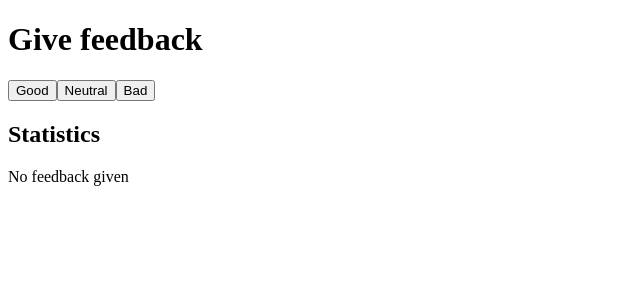
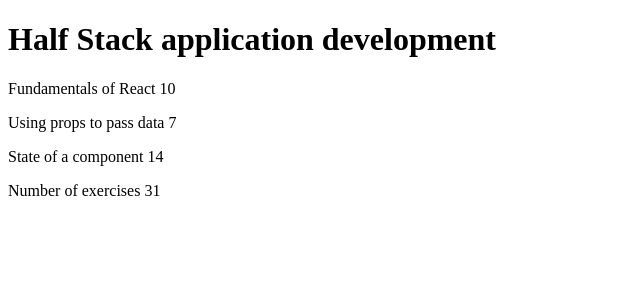
Before and after one commit to pronom8/Full-stack-osa-1, a React (Vite) app: page / in a window 1280 px wide. Shown: the top 300 px of the page, without its empty margins (0-640 px from the left). Built offline with nearby package versions, Linux system fonts and the light colour scheme.

Commit message:
vaihdettiin takaisin 1.5 tehtävän sovellus

```diff
--- a/src/App.jsx
+++ b/src/App.jsx
@@ -1,82 +1,83 @@
-import { useState } from 'react'
 
 
 
-import React from 'react'
+const Header = (props) => {
+  return (
+    <div>
+      <h1>{props.course} </h1>
+    </div>
 
-const StatisticLine = ({ text, value }) => {
+
+  )
+}
+
+const Part = (props) => {
   return (
-    <tr>
-      <td>{text}</td>
-      <td>{value}</td>
-    </tr>
+    <div>
+      <p>
+        {props.part} {props.exercises}
+      </p>
+    </div>
+
+
+  )
+}
+
+const Content = (props) => {
+  return (
+    <div>
+      <Part part = {props.part1} exercises= {props.exercises1}/>
+      <Part part = {props.part2} exercises= {props.exercises2}/>
+      <Part part = {props.part3} exercises= {props.exercises3}/>
+    </div>
+
+
+  )
+}
+
+
+const Total = (props) => {
+  return (
+    <div>
+      <p>Number of exercises {props.total}</p>
+    </div>
+
+
   )
 }
 
 
 
 
-const Statistics = ({ good, neutral, bad }) => {
-  const all = good + neutral + bad
-  const average = all ? (good - bad) / all : 0
-  const positivePercentage = all ? (good / all) * 100 : 0
-
-  if (all === 0) {
-    return (
-      <div>
-        <h2>Statistics</h2>
-        <p>No feedback given</p>
-      </div>
-    )
+const App = () => {
+  const course = {
+    name: 'Half Stack application development',
+    parts: [
+      {
+        name: 'Fundamentals of React',
+        exercises: 10
+      },
+      {
+        name: 'Using props to pass data',
+        exercises: 7
+      },
+      {
+        name: 'State of a component',
+        exercises: 14
+      }
+    ]
   }
-
-  return (
-    <div>
-      <h2>Statistics</h2>
-      <table>
-        <tbody>
-          <StatisticLine text="Good" value={good} />
-          <StatisticLine text="Neutral" value={neutral} />
-          <StatisticLine text="Bad" value={bad} />
-          <StatisticLine text="All" value={all} />
-          <StatisticLine text="Average" value={average.toFixed(2)} />
-          <StatisticLine text="Positive" value={positivePercentage.toFixed(2) + " %"} />
-        </tbody>
-      </table>
-
-    </div>
-  );
-};
-
-
-
-const Button = ({ onClick, text }) => {
-  return (
-    <button onClick={onClick}>
-      {text}
-    </button>
-  );
-};
-
-
-const App = () => {
-  // Save clicks of each button to its own state
-  const [good, setGood] = useState(0)
-  const [neutral, setNeutral] = useState(0)
-  const [bad, setBad] = useState(0)
-
 
 
   return (
     <div>
-      <h1>Give feedback</h1>
-      <Button onClick={() => setGood(good + 1)} text="Good" />
-      <Button onClick={() => setNeutral(neutral + 1)} text="Neutral" />
-      <Button onClick={() => setBad(bad + 1)} text="Bad" />
-      <Statistics good={good} neutral={neutral} bad={bad} />
+      <Header course={course.name} />
+      <Content  part1={course.parts[0].name} part2={course.parts[1].name} part3={course.parts[2].name}
+       exercises1={course.parts[0].exercises} exercises2={course.parts[1].exercises} exercises3={course.parts[2].exercises}/>
+      <Total total = {course.parts[0].exercises + course.parts[1].exercises + course.parts[2].exercises} />
+
     </div>
   )
 }
 
-
 export default App
```
